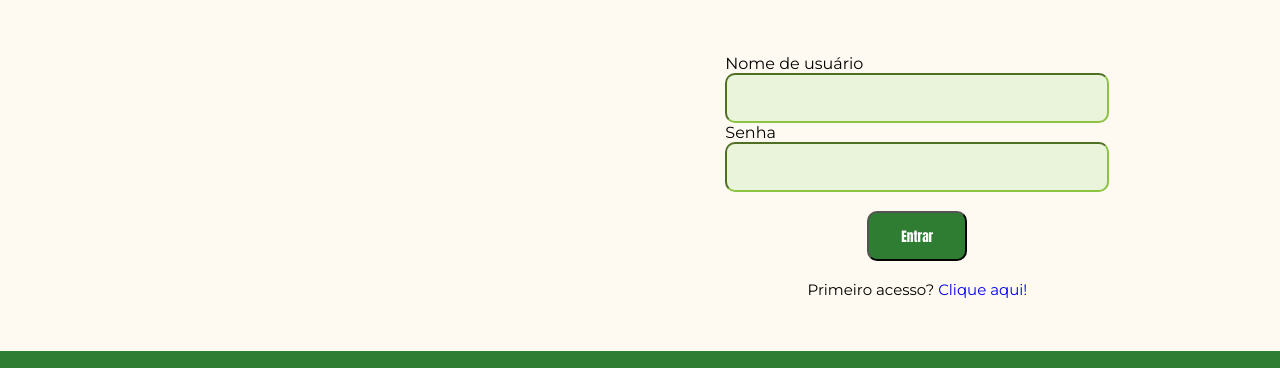
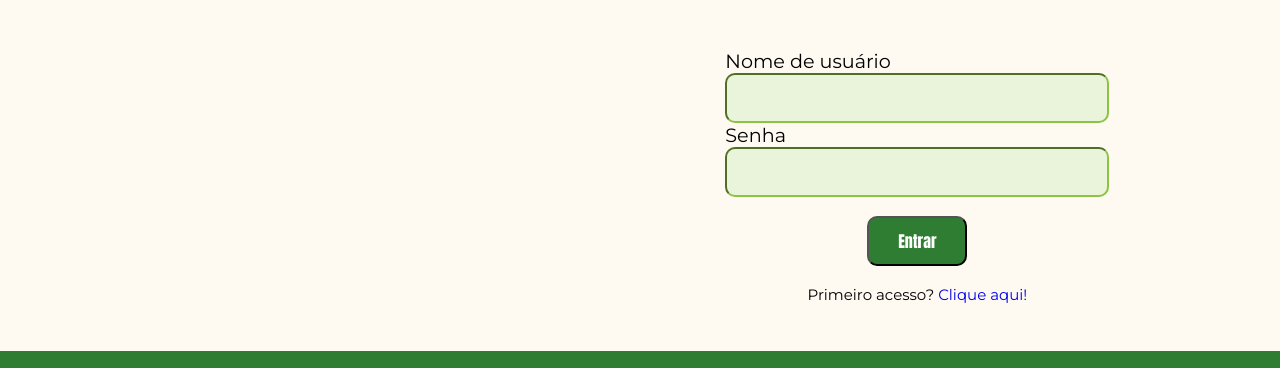
Before and after one commit to Piagro25/Aggran-Grupo-9, a plain HTML site: page Site Aggran/login.html in a window 1280 px wide. Shown: the part 179-547 px from the top of the page. Drawn offline with Linux system fonts and the light colour scheme.

Commit message:
Add files via upload

```diff
--- a/Site Aggran/login.html
+++ b/Site Aggran/login.html
@@ -48,12 +48,14 @@
                 <br>
                 <br>
                 <br>
+                <div style="font-size: larger;">
                 <div class="div_login"> Nome de usuário <br>
                     <input type="text">
                 </div>
 
                 <div class="div_senha">Senha <br>
                     <input type="password">
+                </div>
                 </div>
                 <br>
                 <button class="button_login">Entrar</button>
--- a/Site Aggran/style.css
+++ b/Site Aggran/style.css
@@ -129,12 +129,13 @@ body {
     background-color: #e9f4da;
     border-radius: 10px;
     border-color: #8CC342;
-
+    font-size: medium;
 }
 
 .button_login {
     width: 100px;
     height: 50px;
+    font-size: medium;
     font-family: Anton;
     color: white;
     background-color: #2E7D32;
```
